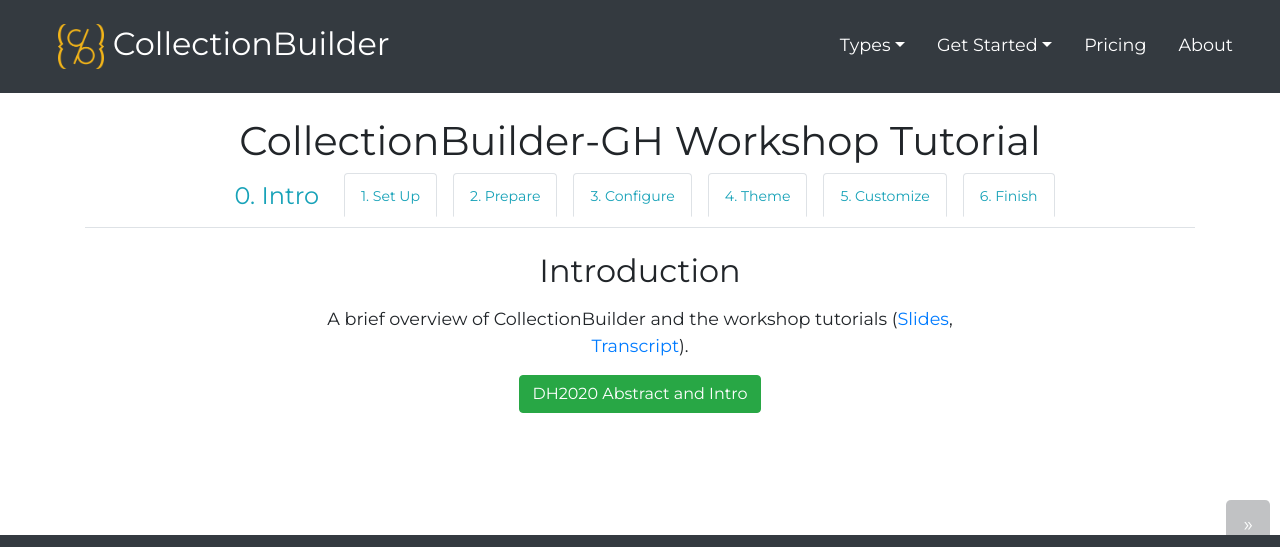
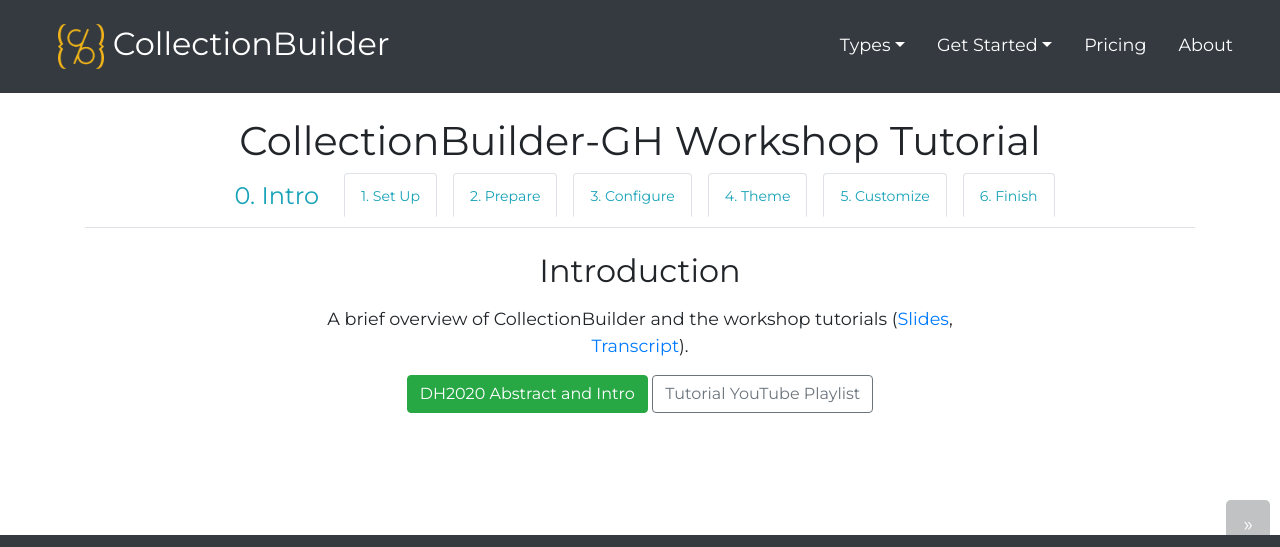
Before and after one commit to CollectionBuilder/collectionbuilder.github.io, a Jekyll site: the page built from _workshop-gh/introduction.md, in a window 1280 px wide, cut to the strip 0-547 px from the top of the page. Built offline with Jekyll 4.4.1, drawn with Linux system fonts in a browser that asks for light colours; comment, search, counter and statistics services are not loaded.

Commit message:
add link to tutorial playlist

```diff
--- a/_workshop-gh/introduction.md
+++ b/_workshop-gh/introduction.md
@@ -9,4 +9,6 @@
 
 <div class="text-center pb-4">
 <a class="btn btn-success" href="{{ '/dh2020' | relative_url }}" role="button">DH2020 Abstract and Intro</a>
+<a class="btn btn-outline-secondary" target="_blank" href="https://www.youtube.com/playlist?list=PL_71zYZtmyTtT87OMIvmnXhxZBq3TKk_p" role="button">Tutorial YouTube Playlist</a>
+
 </div>
```
